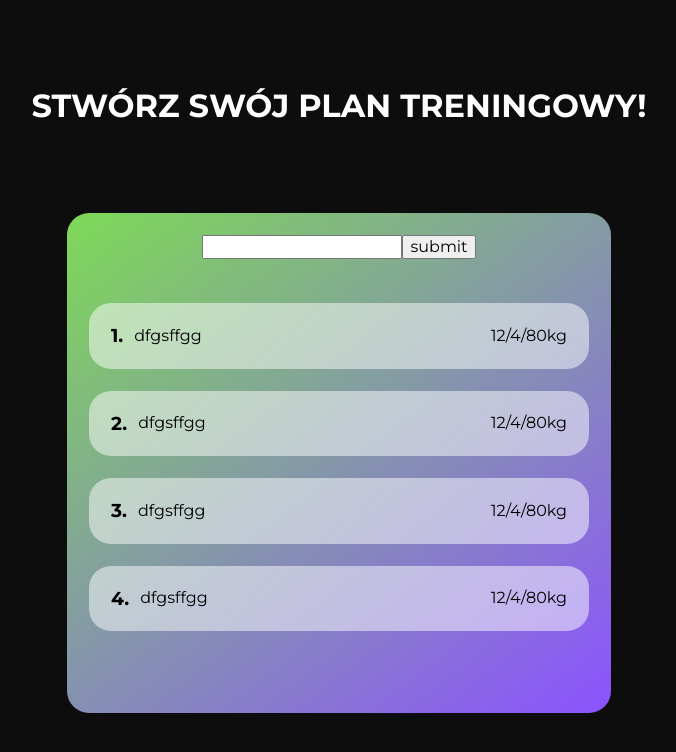
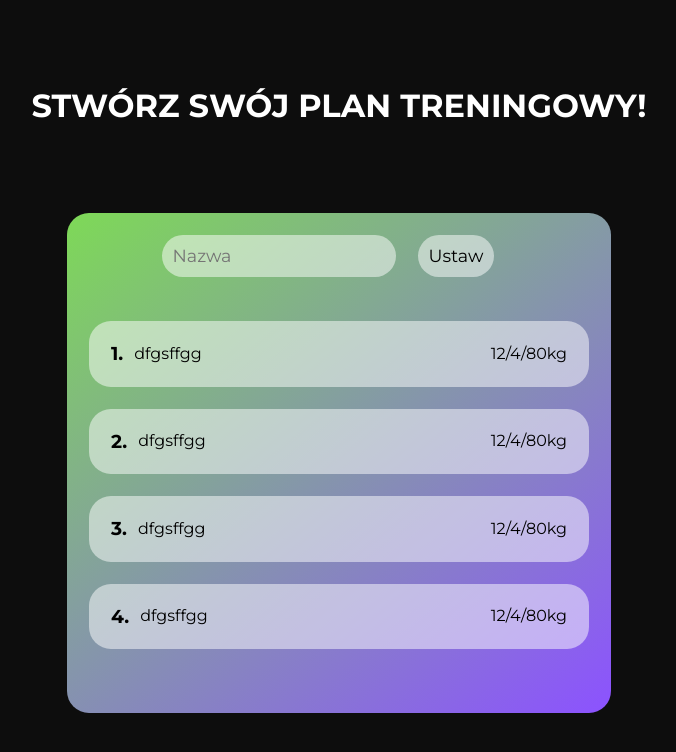
Before and after one commit to shauek97/plan-your-gainz, a React (Create React App) app: page / in a window 1280 px wide. Shown: the top 752 px of the page, without its empty margins (301-977 px from the left). Built offline with nearby package versions, Linux system fonts and the light colour scheme.

Commit message:
Added placeholder to input

```diff
--- a/src/components/sections/MainSection/MainCreator/MainCreator.js
+++ b/src/components/sections/MainSection/MainCreator/MainCreator.js
@@ -1,10 +1,32 @@
 import styles from "./MainCreator.module.scss";
 import { useState } from "react";
-import { FaPencil } from "react-icons/fa";
+import { FaPencilAlt } from "react-icons/fa";
+
 
 export default function MainCreator() {
   const [isName, setIsName] = useState(false);
   const [name, setName] = useState('');
+  const [exercise, setExercise] = useState([
+    {
+      id: 1,
+      title: "wyciskanie leżąc"
+    },
+
+    {
+      id: 1,
+      title: "wyciskanie leżąc"
+    },
+
+    {
+      id: 1,
+      title: "wyciskanie leżąc"
+    },
+
+    {
+      id: 1,
+      title: "wyciskanie leżąc"
+    }
+  ]);
 
   const handleNameChange = (event) => {
     setName(event.target.value);
@@ -15,7 +37,10 @@ export default function MainCreator() {
     setIsName(true);
   };
 
-  const pencil = {FaPencil};
+  const handlePencilClick = (e) =>{
+    e.preventDefault();
+    setIsName(false)
+  }
 
   console.log(isName, name)
 
@@ -23,9 +48,9 @@ export default function MainCreator() {
     <section className={styles.mainCreator}>
       <div className={styles.mainBox}>
         <div className={styles.planName}>
-        {!isName && <form onSubmit={handleSubmit}><input type="text" value={name} onChange={handleNameChange} /><button>submit</button></form>}
+        {!isName && <form onSubmit={handleSubmit}><input type="text" value={name} onChange={handleNameChange} placeholder="Nazwa"/><button>Ustaw</button></form>}
 
-        {isName && <><h2>{name}</h2><FaPencil /></>}
+        {isName && <div className={styles.titleHolder}><p className={styles.title}>{name}</p><FaPencilAlt onClick={handlePencilClick} className={styles.icon}/></div>}
         </div>
         <div className={styles.exerciseEmptyField}>
           <div className={styles.description}>
--- a/src/components/sections/MainSection/MainCreator/MainCreator.module.scss
+++ b/src/components/sections/MainSection/MainCreator/MainCreator.module.scss
@@ -1,18 +1,87 @@
-@import '../../../../styles/settings.scss';
+@import "../../../../styles/settings.scss";
 
-.mainBox{
+.mainBox {
   height: 500px;
   max-width: 800px;
-    background: rgb(126,217,87);
-    background: linear-gradient(142deg, rgba(126,217,87,1) 0%, rgba(140,82,255,1) 100%);
+  background: rgb(126, 217, 87);
+  background: linear-gradient(
+    142deg,
+    rgba(126, 217, 87, 1) 0%,
+    rgba(140, 82, 255, 1) 100%
+  );
   border-radius: $base-size;
 }
 
-.planName{
+.planName {
+  font-size: $base-size * 0.8;
   padding: $base-size;
+  transition: $transition;
+  input {
+    padding: $base-size * 0.5;
+    font-family: $font-first;
+    font-size: $base-size * 0.8;
+    border: none;
+    background-color: #ffffff80;
+    border-radius: $base-size;
+    transition: $transition;
   }
 
-.exerciseEmptyField{
+  .title {
+    font-weight: 600;
+    color: white;
+    font-family: $font-first;
+    font-size: $base-size * 1.5;
+  }
+
+  input:focus {
+    outline: none;
+    animation: pulse 1s infinite;
+  }
+
+  @keyframes pulse {
+    0% {
+      box-shadow: 0 0 0 0 rgba(0, 0, 0, 0.4);
+    }
+    70% {
+      box-shadow: 0 0 0 12px rgba(0, 0, 0, 0);
+    }
+    100% {
+      box-shadow: 0 0 0 0 rgba(0, 0, 0, 0);
+    }
+  }
+
+  button {
+    padding: $base-size * 0.5;
+    border: none;
+    margin: 0 $base-size;
+    background-color: #ffffff80;
+    border-radius: $base-size;
+    transition: $transition;
+  }
+
+  button:hover {
+    scale: 1.1;
+    cursor: pointer;
+  }
+}
+
+.titleHolder {
+  font-size: $base-size * 0.8;
+  display: flex;
+  align-items: center;
+  justify-content: center;
+}
+
+.icon {
+  color: white;
+  margin: 0 $base-size * 0.5;
+}
+
+.icon:hover {
+  cursor: pointer;
+}
+
+.exerciseEmptyField {
   border-radius: $base-size;
   font-family: $font-first;
   display: flex;
@@ -24,15 +93,14 @@
   padding: $base-size;
 }
 
-.description{
+.description {
   display: flex;
   align-items: center;
-    p{
-        margin: 0 $base-size*0.5;
+  p {
+    margin: 0 $base-size * 0.5;
+  }
 }
 
-}
-
-.exercisceParameters{
+.exercisceParameters {
   justify-self: end;
 }
```
Also changed, not shown: src/components/features/ExerciseFIeld/ExerciseField.js (+10 -1 lines), src/components/sections/MainSection/MainSection.js (+4 -4 lines), src/components/features/ExerciseFIeld/ExerciseField.module.scss (added), src/components/features/ExerciseFIeld/ExerciseFiels.module.scss (deleted). Lines whose indentation alone changed are shown as unchanged.
